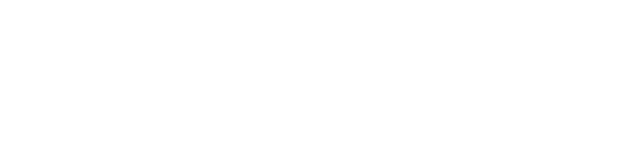
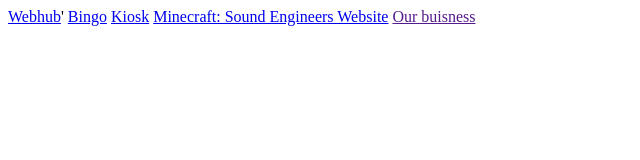
Before and after one commit to Grizak/Onthispage, a plain HTML site: page index.html in a window 1280 px wide. Shown: the whole page, without its empty margins (0-640 px from the left). Drawn offline with Linux system fonts and the light colour scheme.

Commit message:
Update index.html

```diff
--- a/index.html
+++ b/index.html
@@ -4,11 +4,12 @@
       <meta charset="UTF-8">
       <meta name="vievport" content="width=device-width, initial-scale=1.0">
       <title>IsaksWeb</title>
-      <script>
-        // window.onload = window.location.href = ""
-      </script>
     </head>
     <body>
-
+			<a href="webhub.isaksweb.com" class="button">Webhub</a>'
+			<a href="bingo.isaksweb.com" class="button">Bingo</a>
+			<a href="kiosk.isaksweb.com" class="button">Kiosk</a>
+			<a href="minecraftsoundengineers.com" class="button">Minecraft: Sound Engineers Website</a>
+			<a href="" class="button">Our buisness</a>
     </body>
   </html>
```
